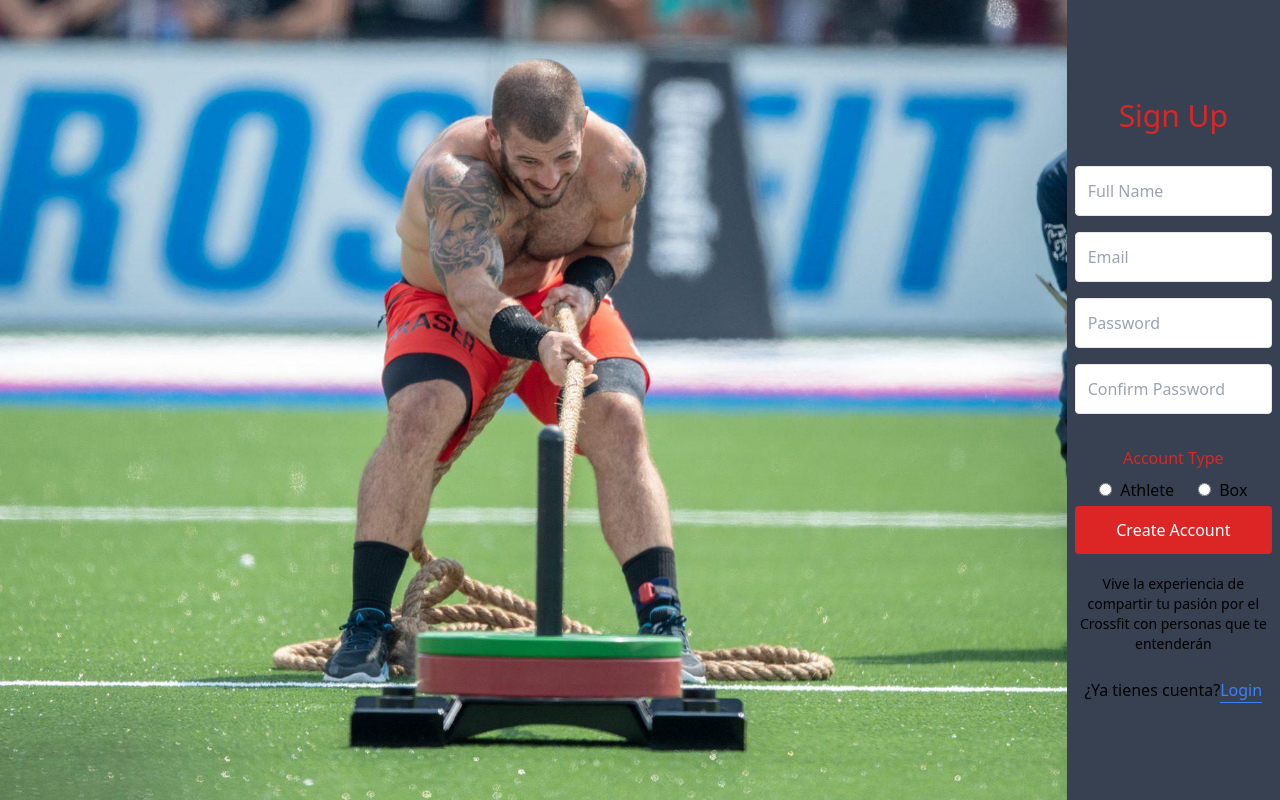
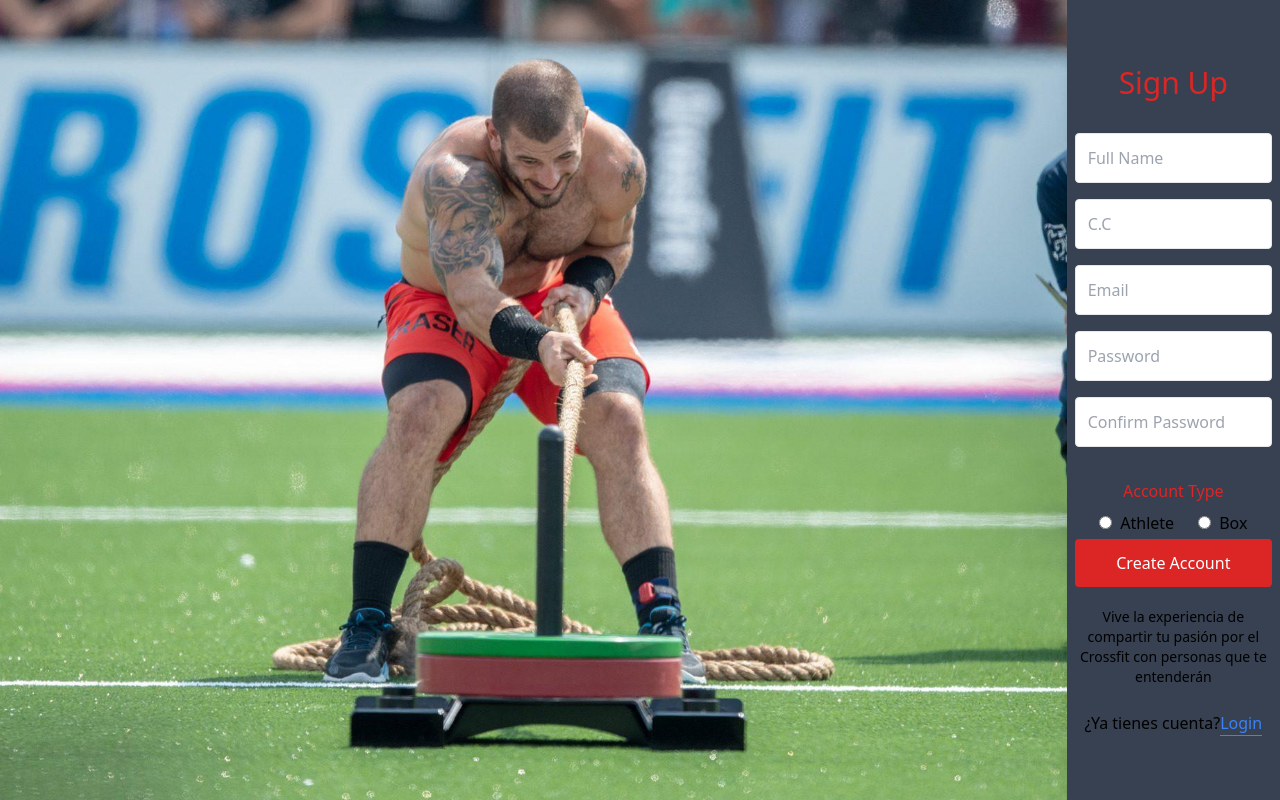
Before and after one commit to FitBook-ARSW/Front_FitBook, a React (Create React App) app: page /#/register in a window 1280 px wide. Built offline with nearby package versions, Linux system fonts and the light colour scheme; no server answers.

Commit message:
implements localstorage

```diff
--- a/package.json
+++ b/package.json
@@ -8,6 +8,7 @@
     "@testing-library/jest-dom": "^5.11.4",
     "@testing-library/react": "^11.1.0",
     "@testing-library/user-event": "^12.1.10",
+    "axios": "^0.21.1",
     "express": "^4.17.1",
     "firebase": "^8.2.9",
     "postinstall": "^0.7.0",
--- a/src/Component/login/Login.js
+++ b/src/Component/login/Login.js
@@ -3,6 +3,7 @@ import { useHistory } from "react-router-dom";
 import { useAuth } from '../../context/AuthContext';
 import background from '../../img/login.jpg';
 import logo from '../../img/fitbook.png';
+import axios from 'axios';
 
 const Login = props => {
 
@@ -17,6 +18,15 @@ const Login = props => {
             setError('')
             setLoading(true)
             await login(emailRef.current.value, passwordRef.current.value);
+
+            axios.get(`http://localhost:8080/users/email/${emailRef.current.value}`)
+                .then(response => {
+                    localStorage.setItem('email',response.data.email);
+                    localStorage.setItem('role',response.data.role);
+                    localStorage.setItem('cedula',response.data.cedula);
+                    console.log(localStorage.getItem('email'),localStorage.getItem('role'),localStorage.getItem('cedula'));
+                })
+                .catch(error => console.log(`Error: ${error}`));
             history.push("/dashboard");
         } catch (error) {
             setError(error+'Error al autenticar');
--- a/src/Component/navbar/Navbar.js
+++ b/src/Component/navbar/Navbar.js
@@ -17,6 +17,7 @@ const Navbar = props => {
         setError('');
         try {
             await logout();
+            localStorage.clear();
             history.push("/");
         } catch (error) {
             setError('Error al realizar el logout');
--- a/src/Component/register/Register.js
+++ b/src/Component/register/Register.js
@@ -2,12 +2,14 @@ import React, { useRef, useState } from 'react';
 import { useAuth } from '../../context/AuthContext';
 import background from '../../img/register.jpg';
 import { useHistory } from "react-router-dom";
+import axios from 'axios';
 
 const Register = props => {
     const fullNameRef = useRef();
     const emailRef = useRef();
     const passwordRef = useRef();
     const confirmPasswordRef = useRef();
+    const ccRef = useRef();
     const { register } = useAuth();
     const [error, setError] = useState('');
     const [loading, setLoading] = useState(false);
@@ -32,6 +34,16 @@ const Register = props => {
             setError('')
             setLoading(true)
             await register(emailRef.current.value, passwordRef.current.value);
+            axios.post('http://localhost:8080/users/newUser', {
+                cedula: ccRef.current.value,
+                fullName: fullNameRef.current.value,
+                email: emailRef.current.value,
+                role: rol
+            }).then(response => {
+                console.log(response)
+            }).catch(error => {
+                console.log(`Error: ${error}`)
+            });
             history.push("/")
 
         } catch (error) {
@@ -62,6 +74,12 @@ const Register = props => {
                         class="block border border-grey-light w-full p-3 rounded mb-4"
                         name="fullname"
                         placeholder="Full Name" ref={fullNameRef} />
+
+                    <input
+                        type="text"
+                        class="block border border-grey-light w-full p-3 rounded mb-4"
+                        name="numberCCUser"
+                        placeholder="C.C" ref={ccRef} />
 
                     <input
                         type="text"
```
Also changed, not shown: 1 other file (tests, documents, lock files or other folders).
